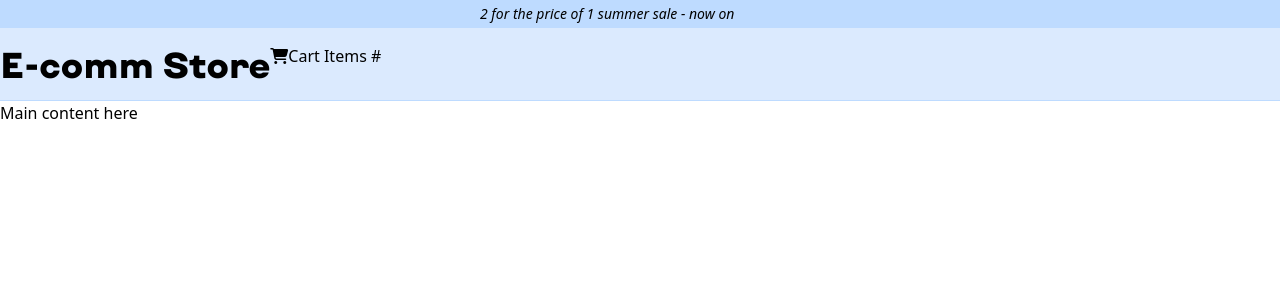
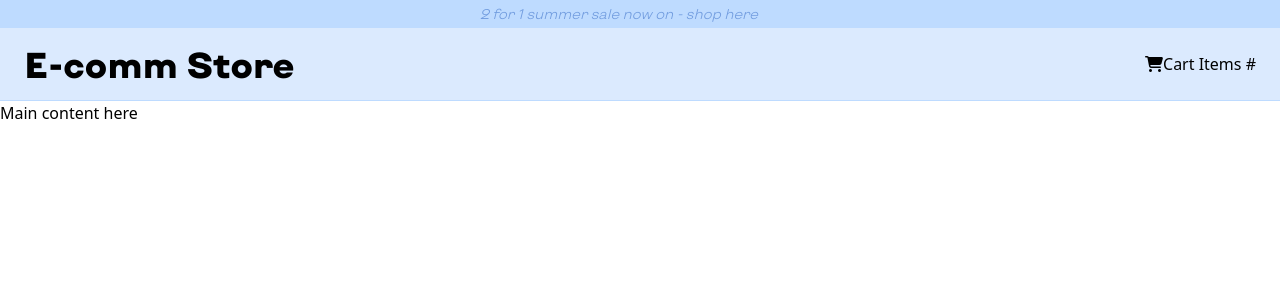
Before and after one commit to jbk2/shopping-cart, a React (Vite) app: page / in a window 1280 px wide. Shown: the top 300 px of the page. Built offline with nearby package versions, Linux system fonts and the light colour scheme.

Commit message:
Styling header
- extend tailwind config with weight-color-pulse animation
- spacing & styling to header content

```diff
--- a/src/components/cart.jsx
+++ b/src/components/cart.jsx
@@ -1,7 +1,7 @@
 export default function Cart() {
   return(
     <>
-      <div>
+      <div className='flex items-center'>
         <i className="fa-solid fa-cart-shopping"></i>
         Cart Items #
       </div>
--- a/src/components/navbar.jsx
+++ b/src/components/navbar.jsx
@@ -5,11 +5,12 @@ export default function Navbar() {
   return(
     <header className="bg-blue-100">
       <div id="promo-banner" className="bg-blue-200">
-        <p className='max-w-[20rem] mx-auto text-sm italic font-light py-1'>
-          2 for the price of 1 summer sale - now on
+        <p className='max-w-[20rem] mx-auto text-sm italic font-kyiv-sans animate-weight-pulse py-1'>
+          2 for 1 summer sale now on -
+          <a href='#'> shop here</a>
         </p>
       </div>
-      <div id="content" className="flex py-4">
+      <div id="content" className="flex items-center justify-between py-4 mx-6">
         <h1 id="logo-type" className="font-kyiv-sans font-[850] text-4xl">E-comm Store</h1>
         <Cart />
       </div>
--- a/tailwind.config.js
+++ b/tailwind.config.js
@@ -7,8 +7,21 @@ export default {
       fontFamily: {
         'kyiv-sans': ["kyiv-sans"],
       },
-      colors: {
-        debug: '#ff00ff',
+      keyframes: {
+        weightPulse: {
+          '0%, 100%': {
+            fontVariationSettings: "'wght' 200",
+            color: '#82AAE9',
+          },
+          '50%': {
+            fontVariationSettings: "'wght' 400",
+            color: '#4C7BC7',
+          },
+
+        },
+      },
+      animation : {
+        'weight-pulse': 'weightPulse 2.5s ease-in-out infinite',
       }
     },
   },
```
